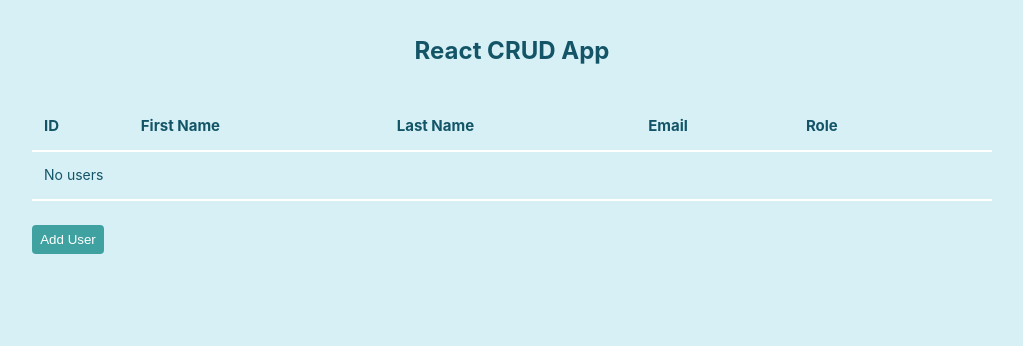
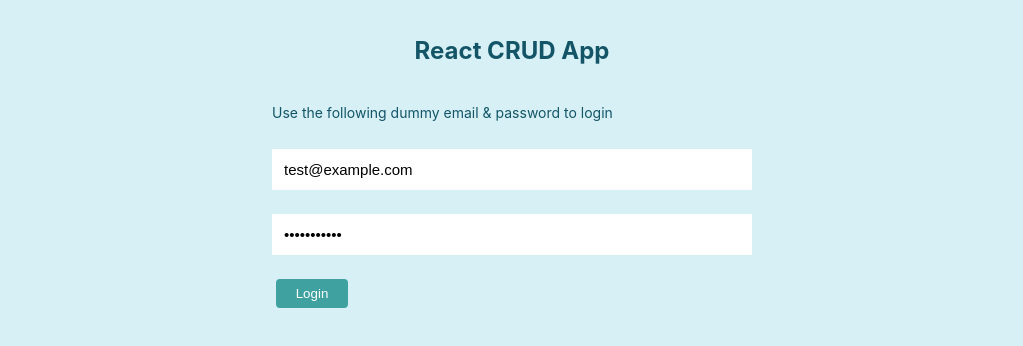
Before and after one commit to chocolat5/react-crud-app, a React (Vite) app: page / in a window 1280 px wide. Shown: the top 346 px of the page, without its empty margins (128-1151 px from the left). Built offline with nearby package versions, Linux system fonts and the light colour scheme.

Commit message:
feat: add login page

```diff
--- a/src/App.tsx
+++ b/src/App.tsx
@@ -7,7 +7,14 @@ import { initialUsers } from "@/data";
 import { StyledButton, UserTable } from "@/components/UserTable";
 import { UserEdit } from "@/components/UserEdit";
 import { UserAdd } from "@/components/UserAdd";
-import { getUsers, saveUsers } from "@/utils/helpers";
+import { Login } from "@/components/Login";
+import {
+  clearLoginState,
+  getLoginState,
+  getUsers,
+  saveLoginState,
+  saveUsers,
+} from "@/utils/helpers";
 
 const StyledContainer = styled.div`
   max-width: 960px;
@@ -22,13 +29,20 @@ const StyledTitle = styled.h1`
 `;
 
 const StyledButtonAdd = styled(StyledButton)`
-  margin: 24px 0;
+  margin: 24px 8px;
   color: #fff;
   background-color: var(--primary);
 `;
 
+const StyledButtonLogout = styled(StyledButton)`
+  color: var(--primary);
+  border: 1px solid var(--primary);
+  background: none;
+`;
+
 export default function App(): ReactElement {
   const [users, setUsers] = useState<User[]>(initialUsers);
+  const [isLoggedIn, setIsLoggedIn] = useState<boolean>(getLoginState());
   const [editingUser, setEditingUser] = useState<User | null>();
   const [isAdding, setIsAdding] = useState<boolean>(false);
 
@@ -36,6 +50,10 @@ export default function App(): ReactElement {
     const data = getUsers();
     setUsers(data);
   }, []);
+
+  useEffect(() => {
+    saveLoginState(isLoggedIn);
+  }, [isLoggedIn]);
 
   const handleAddUser = (user: User) => {
     saveUsers([...users, user]);
@@ -63,6 +81,8 @@ export default function App(): ReactElement {
   return (
     <StyledContainer>
       <StyledTitle>React CRUD App</StyledTitle>
+      {isLoggedIn ? (
+        <>
           {editingUser && (
             <UserEdit
               users={users}
@@ -72,7 +92,9 @@ export default function App(): ReactElement {
               updateUsers={updateUsers}
             />
           )}
-      {isAdding && <UserAdd onAdd={handleAddUser} setIsAdding={setIsAdding} />}
+          {isAdding && (
+            <UserAdd onAdd={handleAddUser} setIsAdding={setIsAdding} />
+          )}
           {!editingUser && !isAdding && (
             <>
               <UserTable
@@ -83,7 +105,19 @@ export default function App(): ReactElement {
               <StyledButtonAdd onClick={() => setIsAdding(true)}>
                 Add User
               </StyledButtonAdd>
+              <StyledButtonLogout
+                onClick={() => {
+                  setIsLoggedIn(false);
+                  clearLoginState();
+                }}
+              >
+                Logout
+              </StyledButtonLogout>
             </>
+          )}
+        </>
+      ) : (
+        <Login onLogin={() => setIsLoggedIn(true)} />
       )}
     </StyledContainer>
   );
--- /dev/null
+++ b/src/components/Login.tsx
@@ -0,0 +1,80 @@
+import { useActionState } from "react";
+import type { ReactElement } from "react";
+import styled from "@emotion/styled";
+
+import type { Auth } from "@/types";
+import { StyledButton } from "@/components/UserTable";
+
+const StyledContainer = styled.div`
+  width: 480px;
+  margin: 0 auto;
+`;
+
+const StyledInput = styled.input`
+  display: block;
+  width: 100%;
+  margin: 24px 0;
+  padding: 12px;
+  font-size: 1.5rem;
+`;
+
+const StyledButtonLogin = styled(StyledButton)`
+  color: #fff;
+  background-color: var(--primary);
+`;
+
+const AUTH_USER = {
+  email: "test@example.com",
+  password: "password123",
+};
+
+interface LoginProps {
+  onLogin: () => void;
+}
+
+export function Login({ onLogin }: LoginProps): ReactElement {
+  async function handleLogin(
+    _prevState: { values?: Partial<Auth> } | null,
+    formData: FormData
+  ) {
+    const auth: Auth = {
+      email: formData.get("email") as string,
+      password: formData.get("password") as string,
+    };
+    if (
+      auth.email === AUTH_USER.email &&
+      auth.password === AUTH_USER.password
+    ) {
+      onLogin();
+      return { values: AUTH_USER };
+    } else {
+      return { values: AUTH_USER };
+    }
+  }
+
+  const [state, formAction, pending] = useActionState(handleLogin, {
+    values: AUTH_USER,
+  });
+
+  return (
+    <StyledContainer>
+      <p>Use the following dummy email & password to login</p>
+      <form action={formAction}>
+        <StyledInput
+          name="email"
+          placeholder="Email"
+          defaultValue={state.values?.email ?? ""}
+        />
+        <StyledInput
+          name="password"
+          type="password"
+          placeholder="Password"
+          defaultValue={state.values?.password ?? ""}
+        />
+        <StyledButtonLogin type="submit">
+          {pending ? "Waiting..." : "Login"}
+        </StyledButtonLogin>
+      </form>
+    </StyledContainer>
+  );
+}
--- a/src/types.ts
+++ b/src/types.ts
@@ -5,3 +5,8 @@ export interface User {
   email: string;
   role: "Management" | "Member";
 }
+
+export interface Auth {
+  email: string;
+  password: string;
+}
--- a/src/utils/helpers.ts
+++ b/src/utils/helpers.ts
@@ -1,6 +1,7 @@
 import type { User } from "@/types";
 
 const USER_KEY = "user_data";
+const LOGIN_KEY = "loggedin";
 
 /**
  * User
@@ -19,3 +20,18 @@ export function getUsers(): User[] {
     return [];
   }
 }
+
+/**
+ * Login
+ */
+export function saveLoginState(isLoggedIn: boolean): void {
+  localStorage.setItem(LOGIN_KEY, String(isLoggedIn));
+}
+
+export function getLoginState(): boolean {
+  return localStorage.getItem(LOGIN_KEY) === "true";
+}
+
+export function clearLoginState(): void {
+  localStorage.removeItem(LOGIN_KEY);
+}
```
Lines whose indentation alone changed are shown as unchanged.
